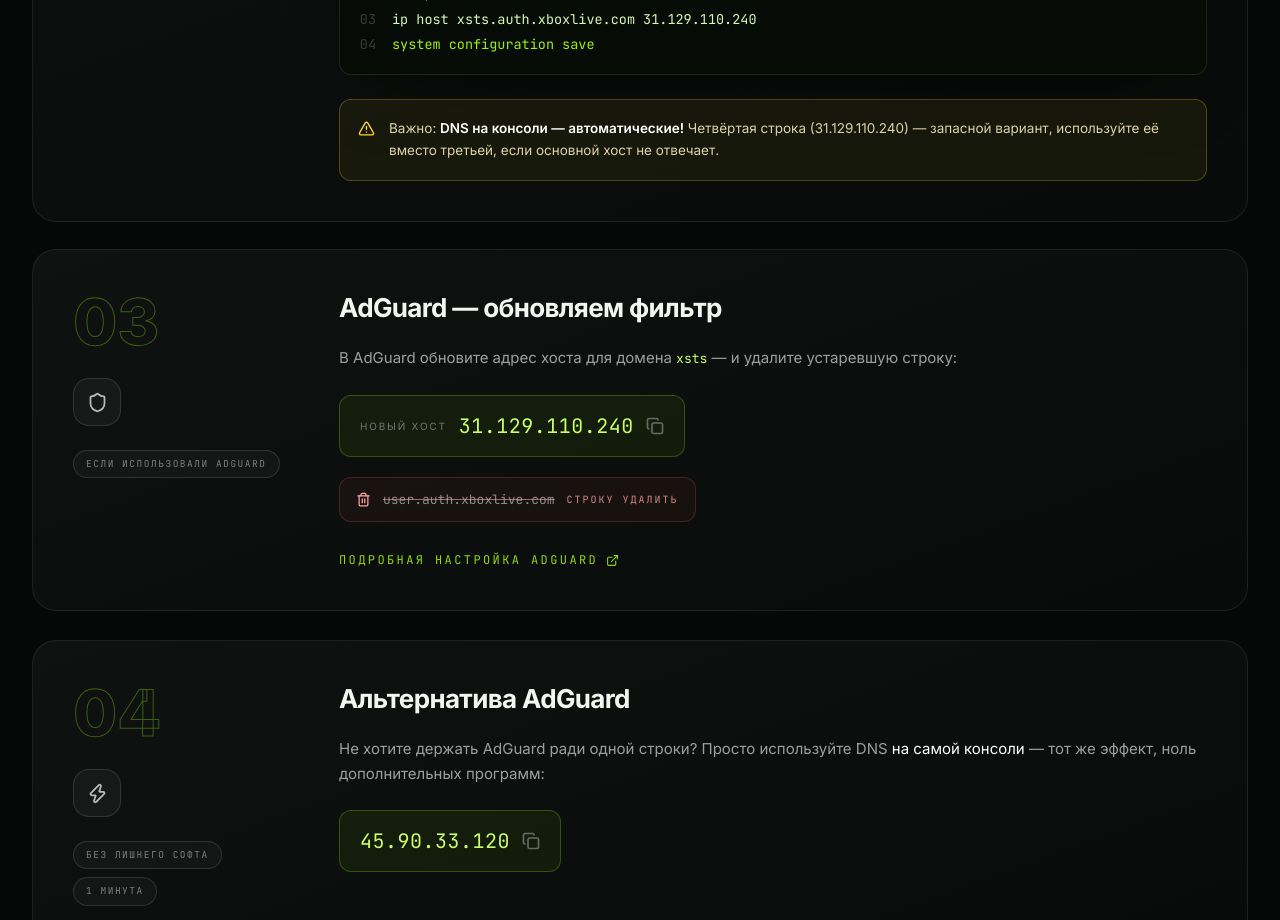
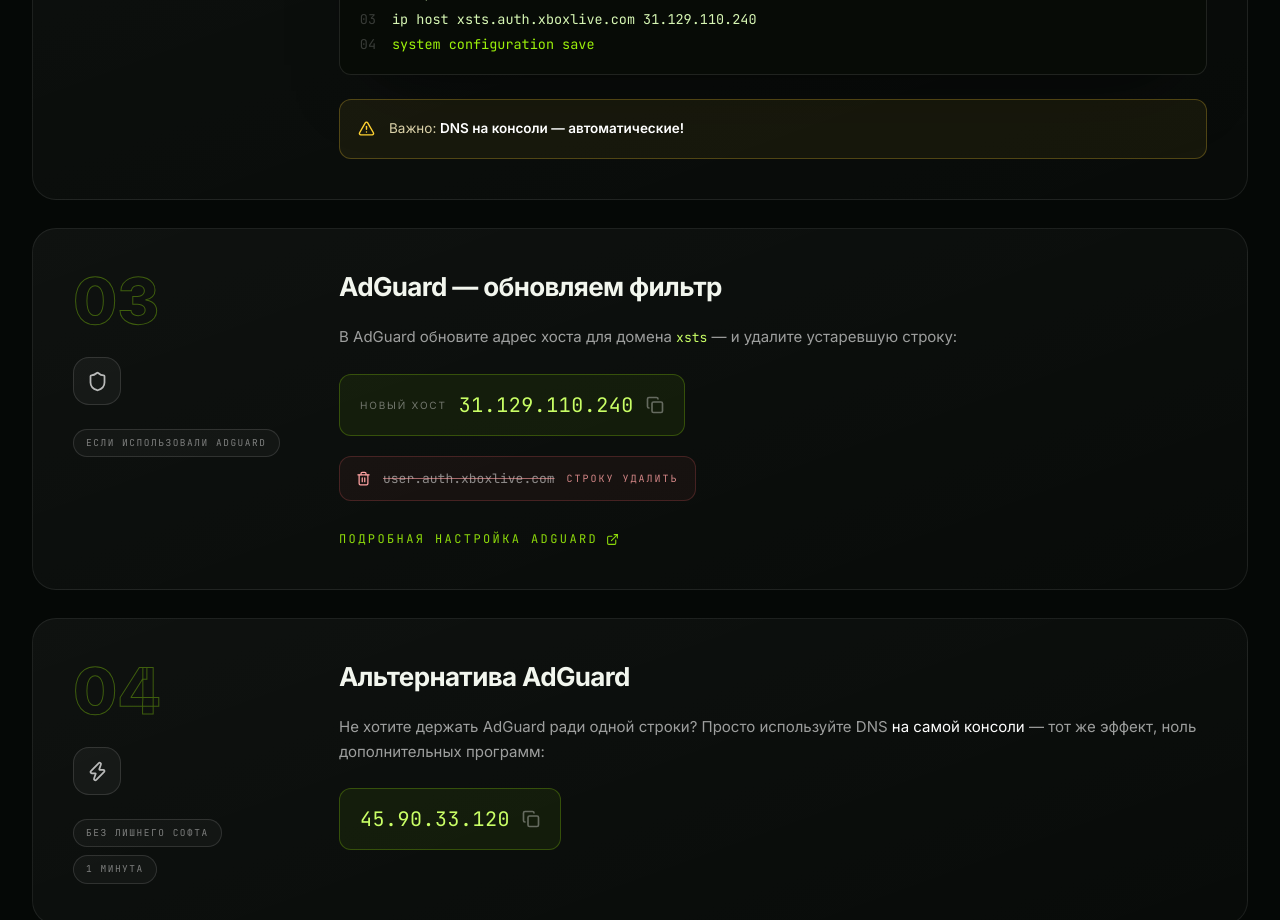
Before and after one commit to xboxru/xbox-live-fix, a React (Vite) app: page / in a window 1280 px wide. Shown: the part 3180-4100 px from the top of the page. Built offline with nearby package versions, Linux system fonts and the light colour scheme; a web font is replaced by a local one.

Commit message:
Update Solutions.tsx

```diff
--- a/src/components/Solutions.tsx
+++ b/src/components/Solutions.tsx
@@ -119,8 +119,6 @@
           <Note tone="warn" icon={AlertTriangle}>
             <span>
               Важно: <span className="font-semibold text-white">DNS на консоли — автоматические!</span>{" "}
-              Четвёртая строка (31.129.110.240) — запасной вариант, используйте её вместо третьей,
-              если основной хост не отвечает.
             </span>
           </Note>
         </div>
```
